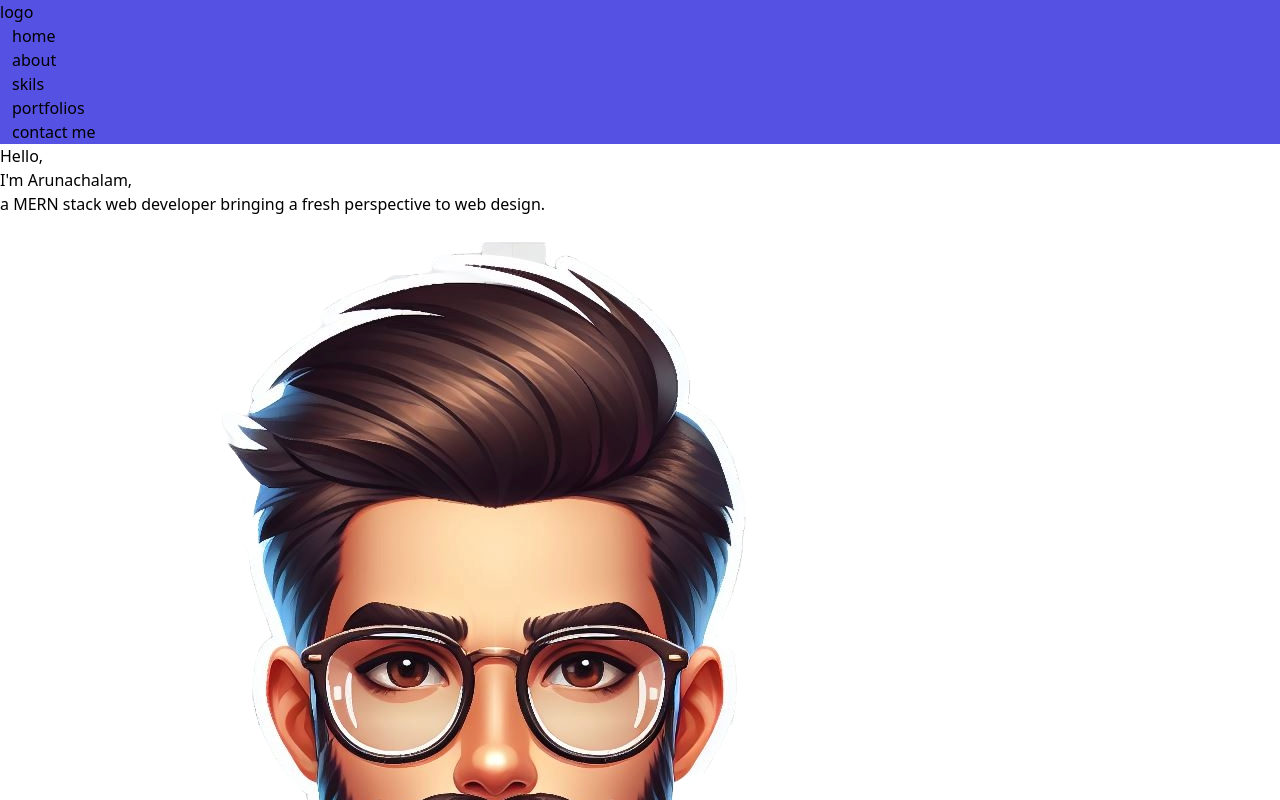
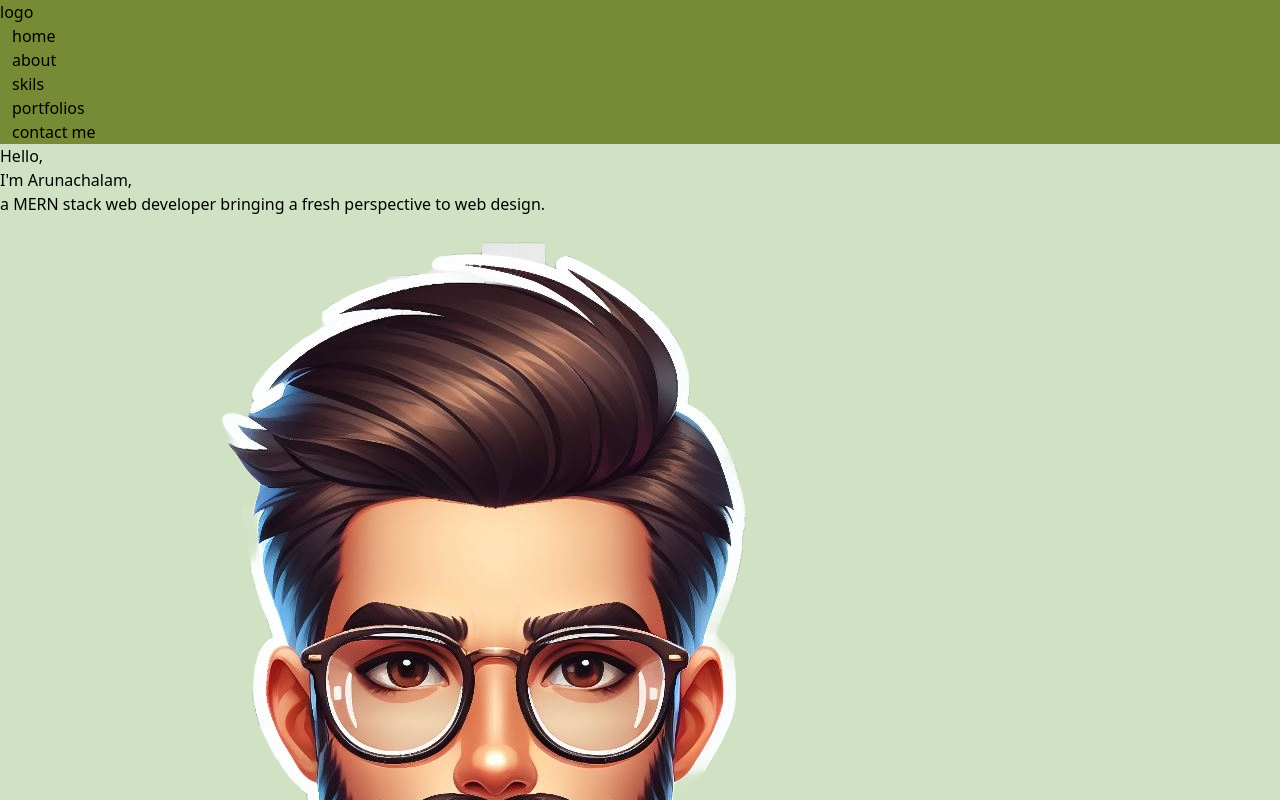
Before and after one commit to arun2352000/MyPortfolio, a React (Vite) app: page / in a window 1280 px wide. Shown: the top 800 px of the page. Built offline with nearby package versions, Linux system fonts and the light colour scheme.

Commit message:
"Updated App.css with new background colors and modified Home.jsx with updated class names and styles"

```diff
--- a/src/App.css
+++ b/src/App.css
@@ -8,5 +8,8 @@ header ul li {
 
 .bg-primary{
 
-  background: rgb(85, 81, 227);
+  background: rgb(119,138,53);
 }
+.bg-secondary{
+  background: rgb(209,226,196);
+  }
--- a/src/components/Home.jsx
+++ b/src/components/Home.jsx
@@ -4,8 +4,8 @@ const Home = () => {
     return (
       <div>
 
-        <div className='flex px-5 py-20 justify-center'>
-          <div className='w-1/2  py-20 justify-center'>
+        <div className='flex px-5 py-20 justify-center bg-secondary'>
+          <div className='w-1/2  py-40 justify-center'>
             <h2 className=''>Hello,</h2>
             <h1>I'm Arunachalam,</h1>
             <h3>
@@ -16,7 +16,7 @@ const Home = () => {
             <img
               src="/src/assets/avatar-image.png"
               alt=""
-              className="w-1/4 justify-center"
+              className="w-1/4 px-5 justify-center"
             />
         </div>
 
```
